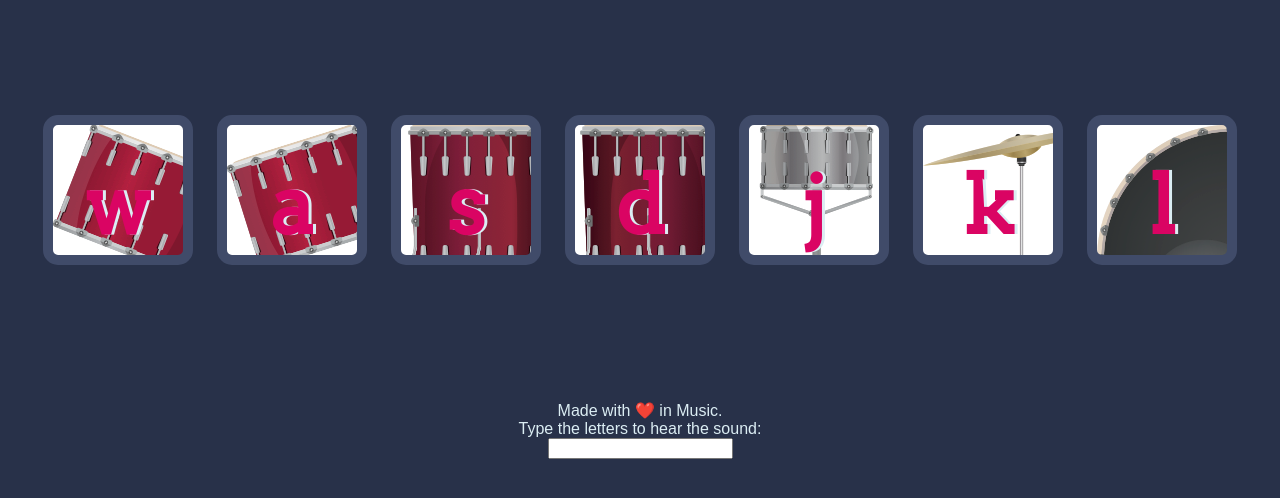
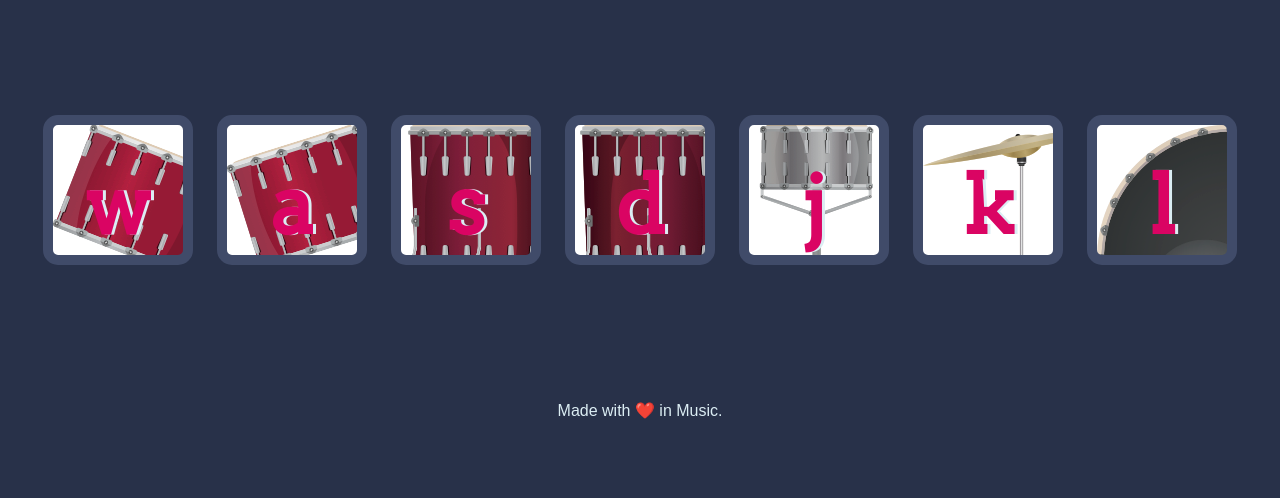
Before and after one commit to Ajeeth-Vijayalakshmi/Drum-kit, a plain HTML site: page index.html in a window 1280 px wide. Shown: the part 174-672 px from the top of the page. Drawn offline with Linux system fonts and the light colour scheme.

Commit message:
index.html

```diff
--- a/index.html
+++ b/index.html
@@ -23,10 +23,9 @@
 
   <script src="index.js" charset="utf-8"></script>
   <footer>
-    Made with ❤️ in Music.<br>
+    Made with ❤️ in Music.
 
-      <label for="addrea">Type the letters to hear the sound:</label><br>
-        <input type="text" name="" value="">
+
   </footer>
 </body>
 
```
